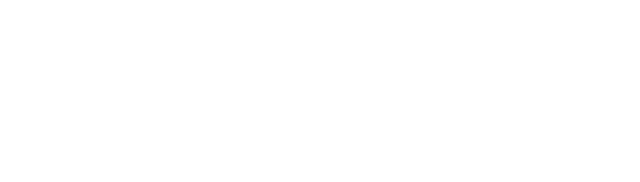
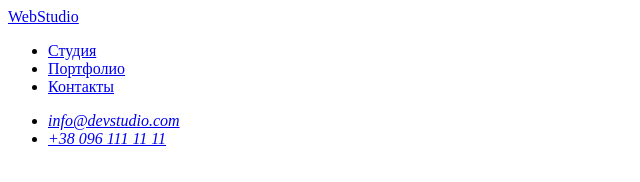
Before and after one commit to Oleksandr-GR/goit-markup-hw-01, a plain HTML site: page index.html in a window 1280 px wide. Shown: the whole page, without its empty margins (0-640 px from the left). Drawn offline with Linux system fonts and the light colour scheme.

Commit message:
Footer and Images added

```diff
--- a/index.html
+++ b/index.html
@@ -4,7 +4,27 @@
     <meta charset="UTF-8" />
     <meta http-equiv="X-UA-Compatible" content="IE=edge" />
     <meta name="viewport" content="width=device-width, initial-scale=1.0" />
-    <title>Document</title>
+    <title>WebStudio</title>
   </head>
-  <body></body>
+
+  <body>
+    <header>
+      <a href="#">WebStudio</a>
+      <nav>
+        <ul>
+          <li><a href="#">Студия</a></li>
+          <li><a href="#">Портфолио</a></li>
+          <li><a href="#">Контакты</a></li>
+        </ul>
+        <address>
+          <ul>
+            <li><a href="mailto:info@devstudio.com">info@devstudio.com</a></li>
+            <li><a href="tel:+380961111111">+38 096 111 11 11</a></li>
+          </ul>
+        </address>
+      </nav>
+    </header>
+    <main></main>
+    <footer></footer>
+  </body>
 </html>
```
Also changed, not shown: images/img-1.png (added), images/img-2.png (added), images/img-3.png (added), images/img-team-1.jpg (added), images/img-team-2.jpg (added), images/img-team-3.jpg (added), images/img-team-4.jpg (added).
